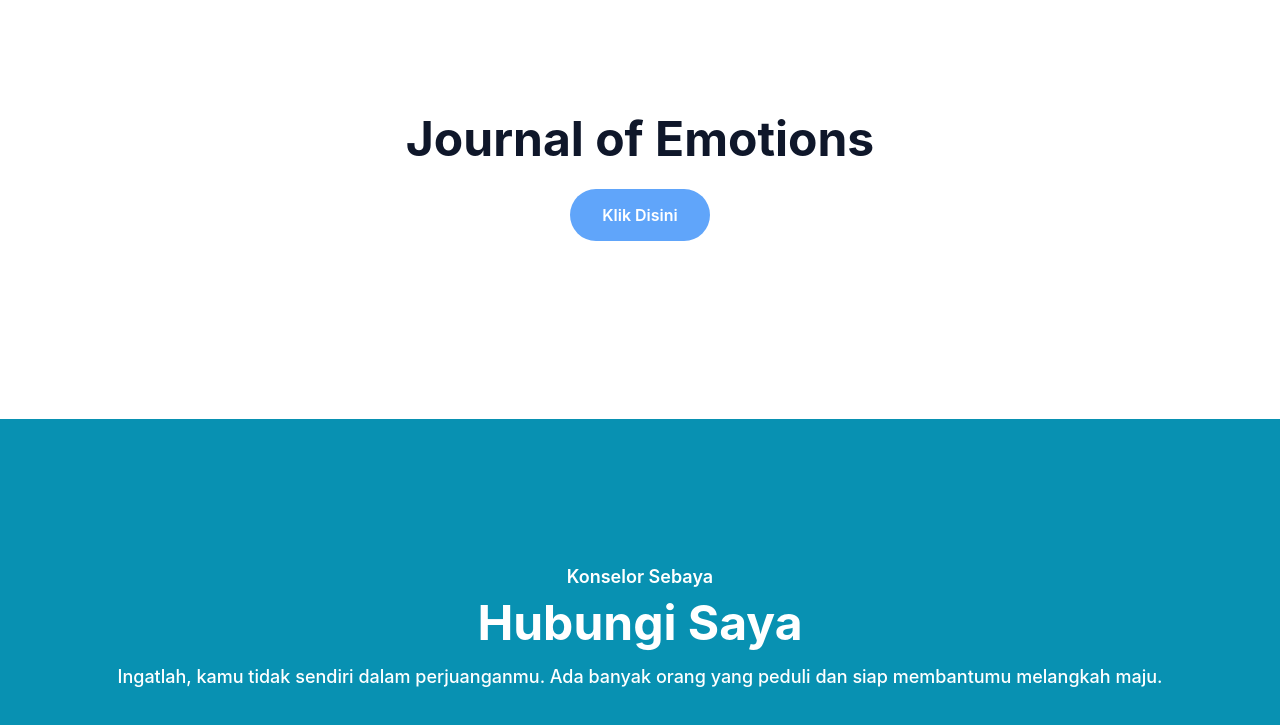
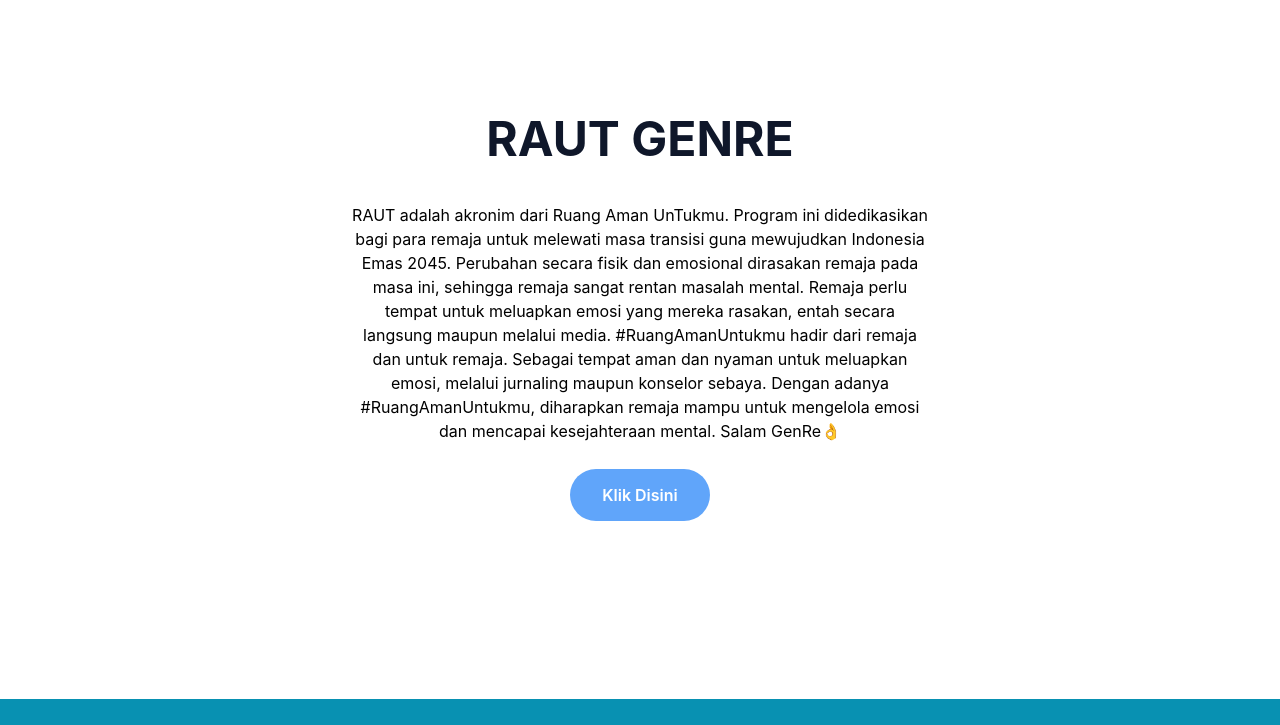
Before and after one commit to joanvino/SylvesterPorftolio, a website: page index.html in a window 1280 px wide. Shown: the part 1410-2135 px from the top of the page. Drawn offline with Linux system fonts and the light colour scheme.

Commit message:
ini update

```diff
--- a/index.html
+++ b/index.html
@@ -52,7 +52,7 @@
       <div class="container">
         <div class="flex flex-wrap">
           <div class="w-full self-center px-4 lg:w-1/2">
-            <h1 class="text-base font-semibold text-primary md:text-xl">Halo Semua saya <span class="mt-1 block text-4xl font-bold text-dark dark:text-white lg:text-5xl">Sylvester Jonathan</span></h1>
+            <h1 class="text-base font-semibold text-primary md:text-xl">Halo saya <span class="mt-1 block text-4xl font-bold text-dark dark:text-white lg:text-5xl">Sylvester Jonathan</span></h1>
             <h2 class="mb-5 text-lg font-medium text-secondary lg:text-2xl">17 Tahun | <span class="text-dark dark:text-white">Duta GenRe Kota Palu 1 2023</span></h2>
             <p class="mb-10 font-medium leading-relaxed text-secondary">“Not all of us can do great things. But we can do small things with great love.”  <span class="font-bold text-dark dark:text-white">Mother Teresa</span></p>
           </div>
@@ -92,8 +92,17 @@
       <div class="container">
         <div class="w-full px-4">
           <div class="mx-auto mb-16 max-w-xl text-center">
-            <h2 class="mb-4 text-3xl font-bold text-dark dark:text-white sm:text-4xl lg:text-5xl mb-12">Journal of Emotions</h2>
+            <h2 class="mb-4 text-3xl font-bold text-dark dark:text-white sm:text-4xl lg:text-5xl mb-12">RAUT GENRE</h2>
             <p class="font-medium text-secondary mt-10">
+              <p class="mb-10">RAUT adalah akronim dari Ruang Aman UnTukmu. Program ini didedikasikan bagi para remaja untuk melewati masa transisi guna mewujudkan Indonesia Emas 2045.
+
+                Perubahan secara fisik dan emosional dirasakan remaja pada masa ini, sehingga remaja sangat rentan masalah mental. Remaja perlu tempat untuk meluapkan emosi yang mereka rasakan, entah secara langsung maupun melalui media.
+
+                #RuangAmanUntukmu hadir dari remaja dan untuk remaja. Sebagai tempat aman dan nyaman untuk meluapkan emosi, melalui jurnaling maupun konselor sebaya.
+
+                Dengan adanya #RuangAmanUntukmu, diharapkan remaja mampu untuk mengelola emosi dan mencapai kesejahteraan mental.
+
+                Salam GenRe👌</p>
               <a href="https://drive.google.com/drive/folders/1ucTiLxMW_x1MEU4nseJ-M5DpySEo_lfp" target="_blank" class="rounded-full bg-wow py-4 px-8 text-base font-semibold text-white transition duration-300 ease-in-out hover:opacity-80 hover:shadow-lg">Klik Disini</a>
             </p>
           </div>
@@ -107,8 +116,9 @@
       <div class="container flex flex-wrap items-center justify-center">
         <div class="w-full px-4 ">
           <div class="mx-auto mb-10 text-center">
-            <h4 class="mb-2 text-lg font-semibold text-white">Konselor Sebaya</h4>
-            <h2 class="mb-4 text-3xl font-bold text-white dark:text-dark sm:text-4xl lg:text-5xl">Hubungi Saya</h2>
+            <!-- <h1 class="mb-2 font-semibold text-5xl lg:text-5xl sm:text-4xl text-white">Konselor Sebaya</h1> -->
+            <h2 class="mb-4 text-4xl font-semibold text-white dark:text-dark sm:text-4xl lg:text-5xl">Konselor Sebaya</h2>
+            <h2 class="mb-4 text-3xl font-bold text-white dark:text-dark sm:text-3xl lg:text-4xl">Hubungi Saya</h2>
             <p class="text-md font-medium text-white md:text-lg">Ingatlah, kamu tidak sendiri dalam perjuanganmu. Ada banyak orang yang peduli dan siap membantumu melangkah maju.</p>
           </div>
         </div>
```
